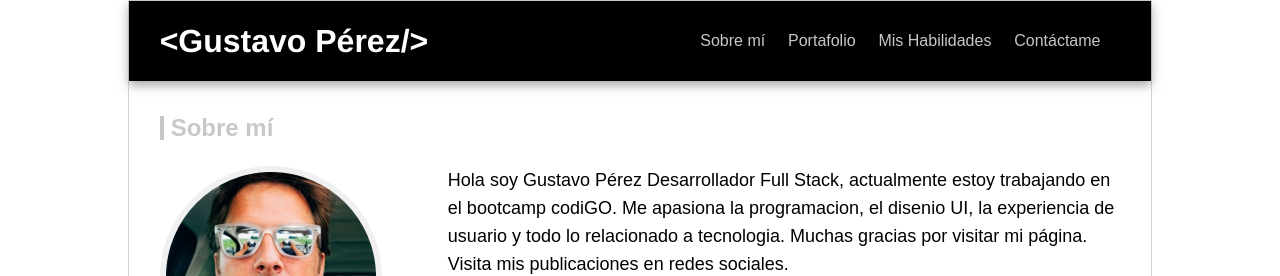
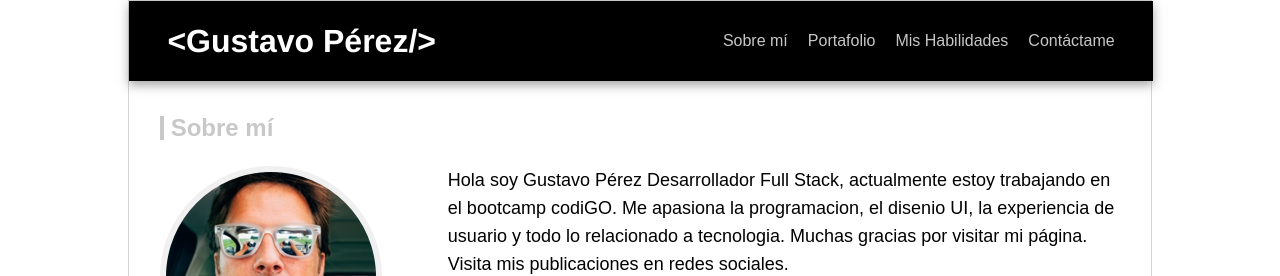
Before and after one commit to codigo-pe/gpportafolio, a plain HTML site: page index.html in a window 1280 px wide. Shown: the top 276 px of the page. Drawn offline with Linux system fonts and the light colour scheme.

Commit message:
avance en oficina 21.11.2019

```diff
--- a/index.html
+++ b/index.html
@@ -16,17 +16,19 @@
         <!--Logo principal-->
         <h1>&#60Gustavo Pérez&#47&#62</h1>
         <!--Menú de navegación principal-->
-        <div class="menuprincipal">
-          <a href="#">Sobre mí</a>
-          <a href="#">Portafolio</a>
-          <a href="#">Mis Habilidades</a>
-          <a href="#">Contáctame</a>
-        </div>
+        <nav>
+          <ul class="menuprincipal">
+            <li><a href="#acerca-de-mi">Sobre mí</a></li>
+            <li><a href="#portafolio">Portafolio</a></li>
+            <li><a href="#habilidades">Mis Habilidades</a></li>
+            <li><a href="#contacto">Contáctame</a></li>
+          </ul>
+        </nav>
       </header>
       <!--Cuerpo principal-->
       <main>
         <!--Acerca de mí-->
-        <section class="aboutme">
+        <section class="aboutme" id="acerca-de-mi">
           <h2>Sobre mí</h2>
           <div class="presentacion">
             <figure>
@@ -58,7 +60,7 @@
           </div>
         </section>
         <!--Portafolio-->
-        <section class="portfolio">
+        <section class="portfolio" id="portafolio">
           <h2>Portafolio</h2>
           <div class="proyectos">
             <figure>
@@ -82,7 +84,7 @@
           </div>
         </section>
         <!--Mis Habilidades-->
-        <section class="habilities">
+        <section class="habilities" id="habilidades">
           <h2>Mis Habilidades</h2>
           <div class="skills">
             <div class="tecnologia">
@@ -148,7 +150,7 @@
           </div>
         </section>
         <!--Contacto-->
-        <section class="contactme">
+        <section class="contactme" id="contacto">
           <form>
             <h2>Contáctame</h2>
             <div class="campos">
--- a/styles/main.css
+++ b/styles/main.css
@@ -40,7 +40,7 @@ p {
 .lienzo {
   max-width: 1024px;
   margin: auto;
-    border: 1px solid #d5d5d5
+  border: 1px solid #d5d5d5;
 }
 
 /*Cabecera del portal*/
@@ -51,29 +51,35 @@ header {
   height: 80px;
   box-shadow: 0px 4px 10px 0px rgba(71, 71, 71, 0.5);
   display: flex;
+  justify-content: space-between;
+  align-items: center;
+  max-width: 1024px;
+  width: 100%;
+  padding-left: 3%;
+  padding-right: 3%;
+  position: fixed;
 }
 
-header h1 {
-    margin: auto;
-    width: 40%;
-    padding-left: 3%;
+nav ul {
+  display: flex;
 }
 
-header .menuprincipal {
-    margin: auto;
-    width: 60%;
-    padding-left: 15%;
+.menuprincipal li {
+  margin-left: 20px;
 }
 
-header .menuprincipal a {
+.menuprincipal li a {
+  font-size: 16px;
   color: #c7c7c7;
-    text-align: center;
-    padding-left: 2%;
-    padding-right: 2%;
   text-decoration: none;
+  float: left;
 }
 
 /*Configuración general de todas las secciones incluidas en el main*/
+
+main{
+  margin-top: 80px;
+}
 
 section {
   padding: 35px 3%;
@@ -108,7 +114,7 @@ section {
 .portfolio .proyectos {
   margin-top: 26px;
   display: grid;
-    grid-row: 1fr 1fr;
+  grid-template-rows: 1fr 1fr;
   grid-template-columns: 1fr 1fr 1fr;
   grid-gap: 20px;
 }
```
Lines whose indentation alone changed are shown as unchanged.
